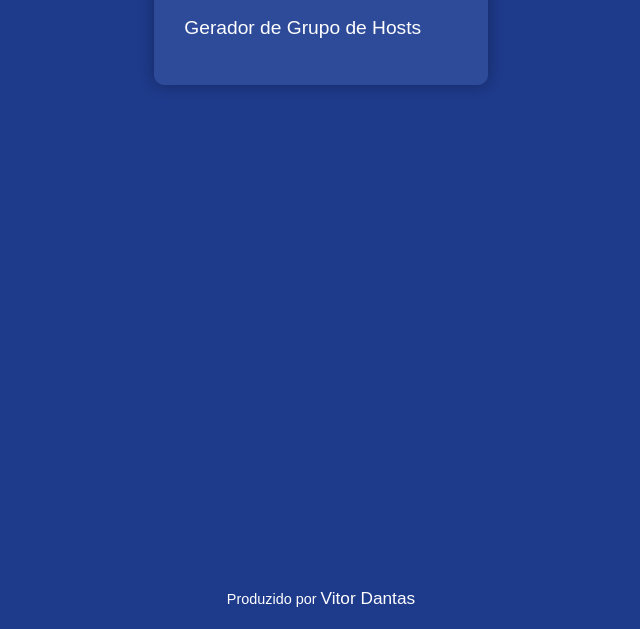
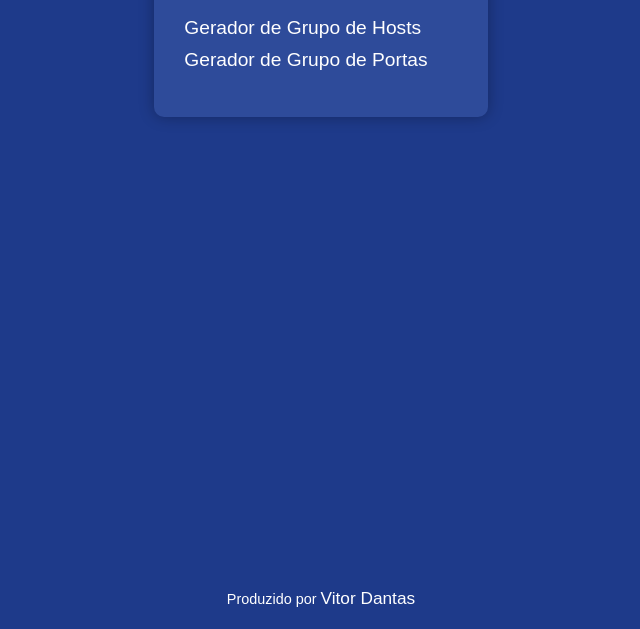
Before and after one commit to vvitordantas/ferramentastech, a plain HTML site: page index.html in a window 1280 px wide. Shown: the part 171-800 px from the top of the page, without its empty margins (319-959 px from the left). Drawn offline with Linux system fonts and the light colour scheme.

Commit message:
Gerador de grupos de portas

```diff
--- a/index.html
+++ b/index.html
@@ -68,6 +68,7 @@
         <h2>Fortinet</h2>
         <ul>
             <li><a href="grphostsfortinet.html" target="_blank">Gerador de Grupo de Hosts</a></li>
+            <li><a href="grpservicefortinet.html" target="_blank">Gerador de Grupo de Portas</a></li>
         </ul>
     </div>
 
```
